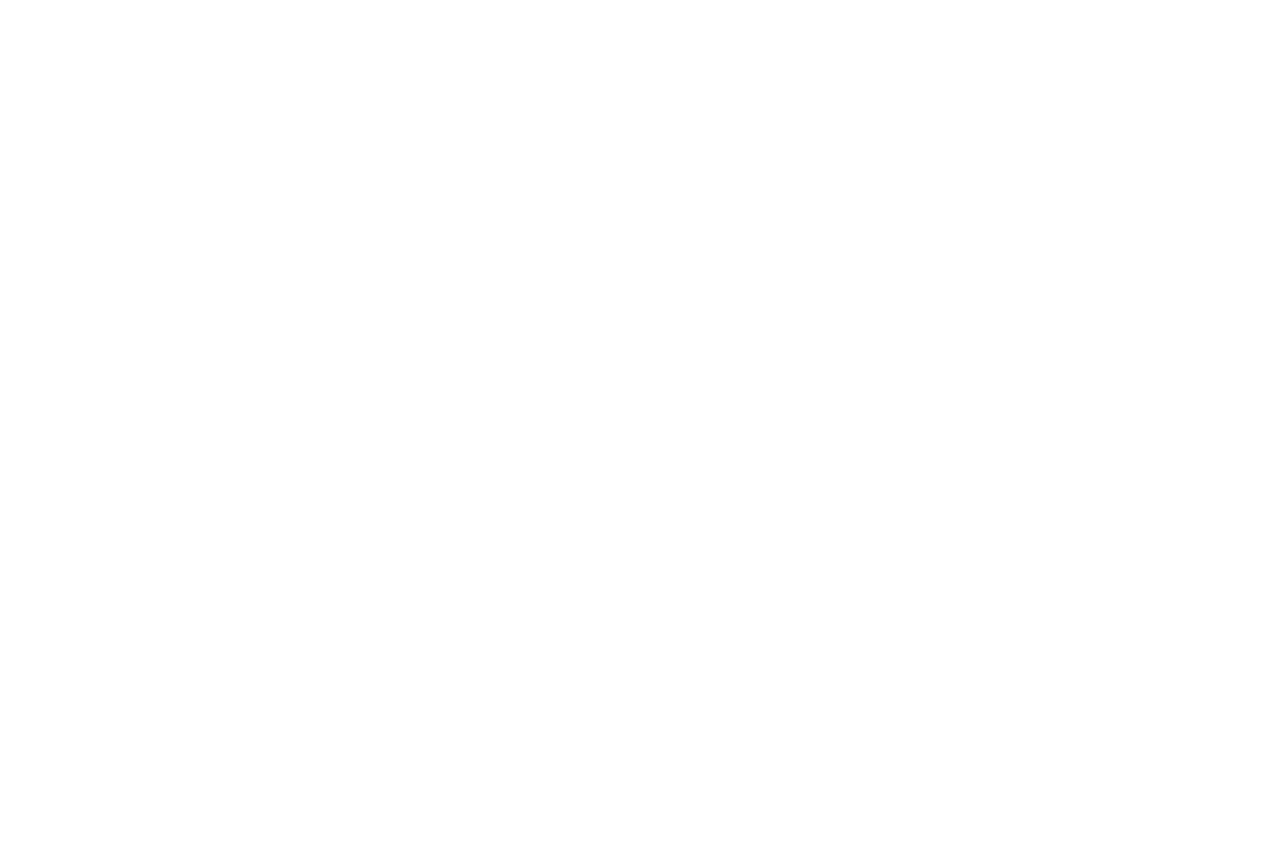
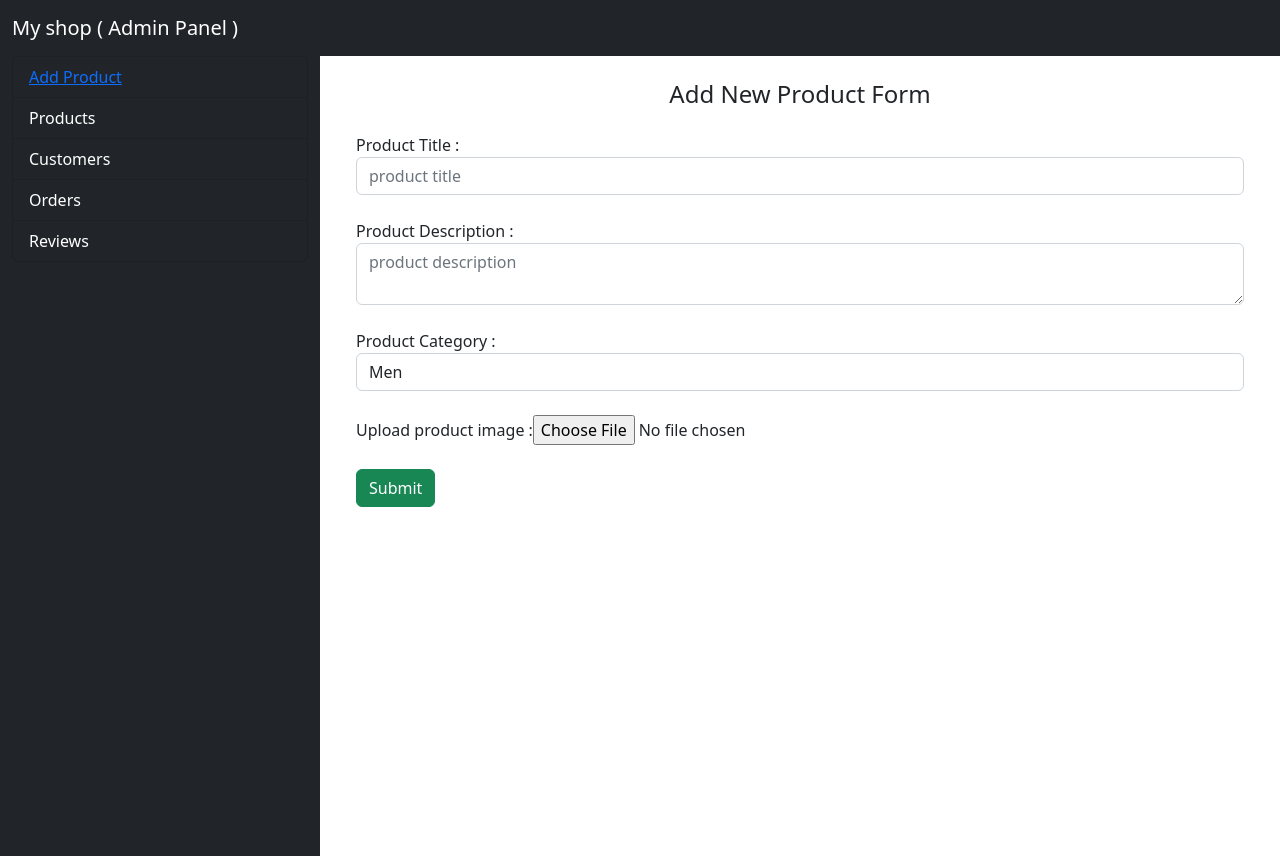
Before and after one commit to ananta-shinde/my_ecom_client, a React (Create React App) app: page /admin/add in a window 1280 px wide. Before the commit this address had no page. Before the commit the page ends 800 px from the top, so only its background shows below. Built offline with nearby package versions, Linux system fonts and the light colour scheme.

Commit message:
Admin panel added

```diff
--- a/src/Routes.js
+++ b/src/Routes.js
@@ -7,12 +7,17 @@
 import ProductList from './components/ProductList';
 import AppTheme from './components/AppTheme';
 import Cart from './components/Cart';
+import AdminTheme from './components/AdminTheme';
+import AddProduct from './components/AddProduct';
 const AppRouter = ()=>{
     return(
         <BrowserRouter>
             <Routes>
                 <Route path="/login" element={<Login/>}/>
                 <Route path="/signup" element={<Signup/>}/>
+                <Route path="/admin" element={<AdminTheme/>}>
+                    <Route path="add" element={<AddProduct/>}/>
+                </Route>
                 <Route path="/" element={<AppTheme/>}>
                     <Route path="" element={<Home/>}/>
                     <Route path="cart" element={<Cart/>}/>
--- /dev/null
+++ b/src/components/AddProduct.js
@@ -0,0 +1,31 @@
+const AddProduct = () => {
+    return ( <div className="container p-4">
+        <h4 className="text-center">Add New Product Form</h4>
+                <form>
+                    <div className="form-group my-4">
+                    <label>Product Title :</label>
+                    <input className="form-control" type="text" placeholder="product title"/>
+                    </div>
+                    <div className="form-group my-4">
+                    <label>Product Description :</label>
+                    <textarea className="form-control"  placeholder="product description"/>
+                    </div>
+                    <div className="form-group my-4">
+                    <label>Product Category :</label>
+                    <select className="form-control">
+                        <option>Men</option>
+                        <option>Women</option>
+                        <option>Kids</option>
+                    </select>
+                    </div>
+                    <div className="form-group my-4">
+                    <label>Upload product image :</label>
+                    <input type="file"/>
+                    </div>
+                    <button className="btn btn-success">Submit</button>
+                </form>
+            </div>
+    );
+}
+
+export default AddProduct;
--- /dev/null
+++ b/src/components/AdminTheme.js
@@ -0,0 +1,33 @@
+import { Link, Outlet } from "react-router-dom";
+
+const AdminTheme = () => {
+    return ( <>
+        <div class="container-fluid p-0">
+            <nav class="navbar navbar-expand-lg navbar-light bg-dark ">
+                <div class="container-fluid">
+                <a class="navbar-brand text-white" href="#">My shop ( Admin Panel )</a>
+                </div>
+            </nav>
+        </div>
+        <div className="container-fluid">
+            <div className="row">
+                <div className="col-3 bg-dark" style={{height:"100vh"}}>
+                    <ul class="list-group ">
+                        <li class="list-group-item bg-dark text-white " aria-disabled="true"><Link to="add">Add Product</Link></li>
+                        <li class="list-group-item bg-dark text-white">Products</li>
+                        <li class="list-group-item bg-dark text-white">Customers</li>
+                        <li class="list-group-item bg-dark text-white">Orders</li>
+                        <li class="list-group-item bg-dark text-white">Reviews</li>
+                    </ul>
+                </div>
+                <div className="col">
+                    <Outlet/>
+                </div>
+            </div>
+
+        </div>
+        </>
+     );
+}
+
+export default AdminTheme;
```
